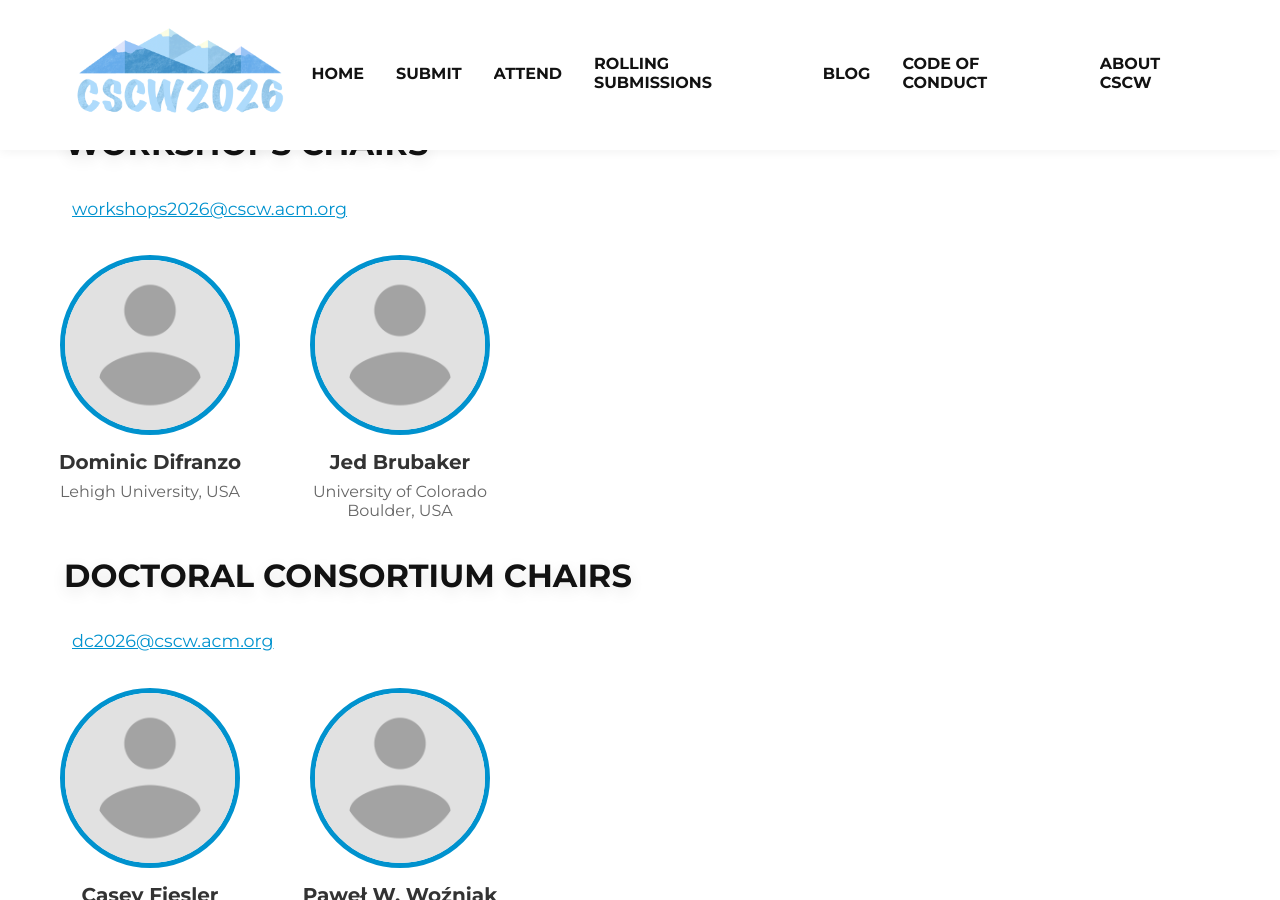
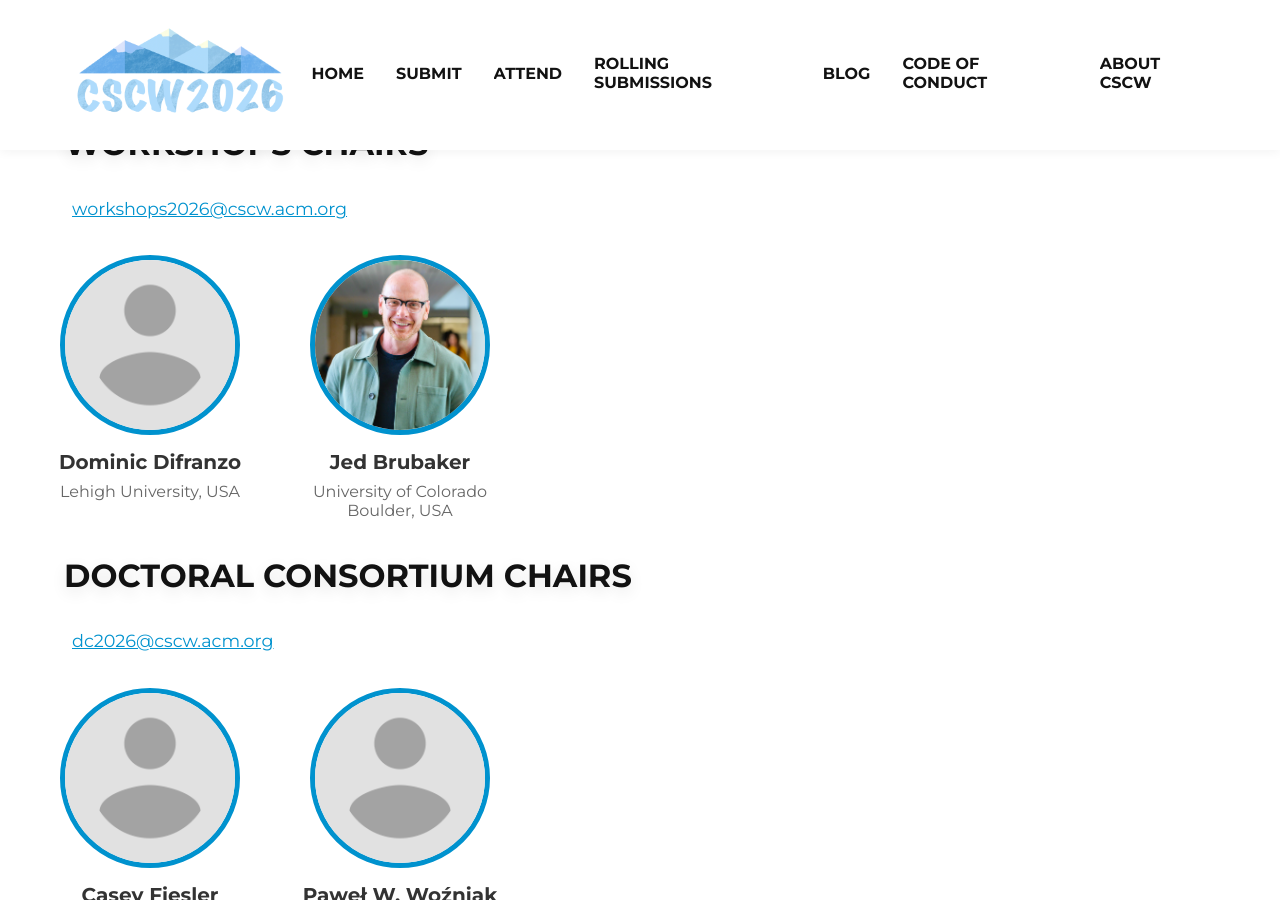
Before and after one commit to anthonypinter/cscw2026-website, a Jekyll site: the page built from organizing.html, in a window 1280 px wide and 900 px high, scrolled down 2684 px. Built offline with Jekyll 4.4.1, drawn with Linux system fonts in a browser that asks for light colours.

Commit message:
Update organizing.html

```diff
--- a/organizing.html
+++ b/organizing.html
@@ -178,7 +178,7 @@ section_id: home
         </div>
 
          <div class="circle-item">
-            <img src="images/placeholder.png" alt="Profile Image 2" class="circle-image">
+            <img src="images/jed.jpeg" alt="Profile Image 2" class="circle-image">
             <p class="title">Jed Brubaker</p>
             <p class="subtitle">University of Colorado Boulder, USA </p>
         </div>
```
